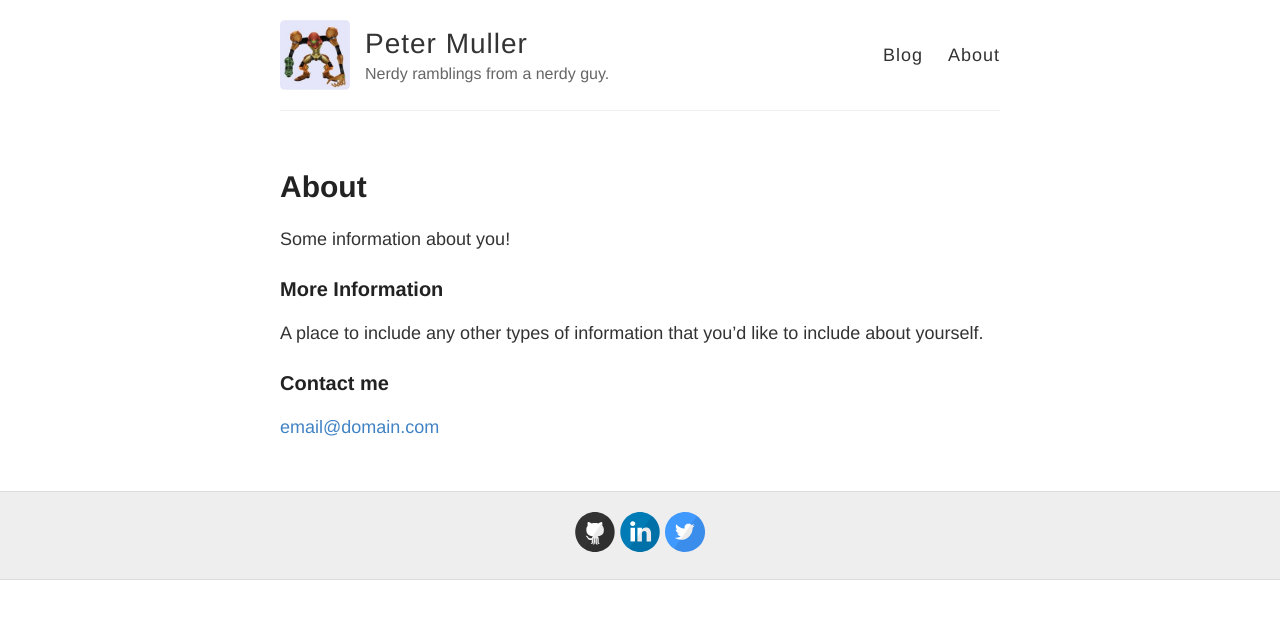
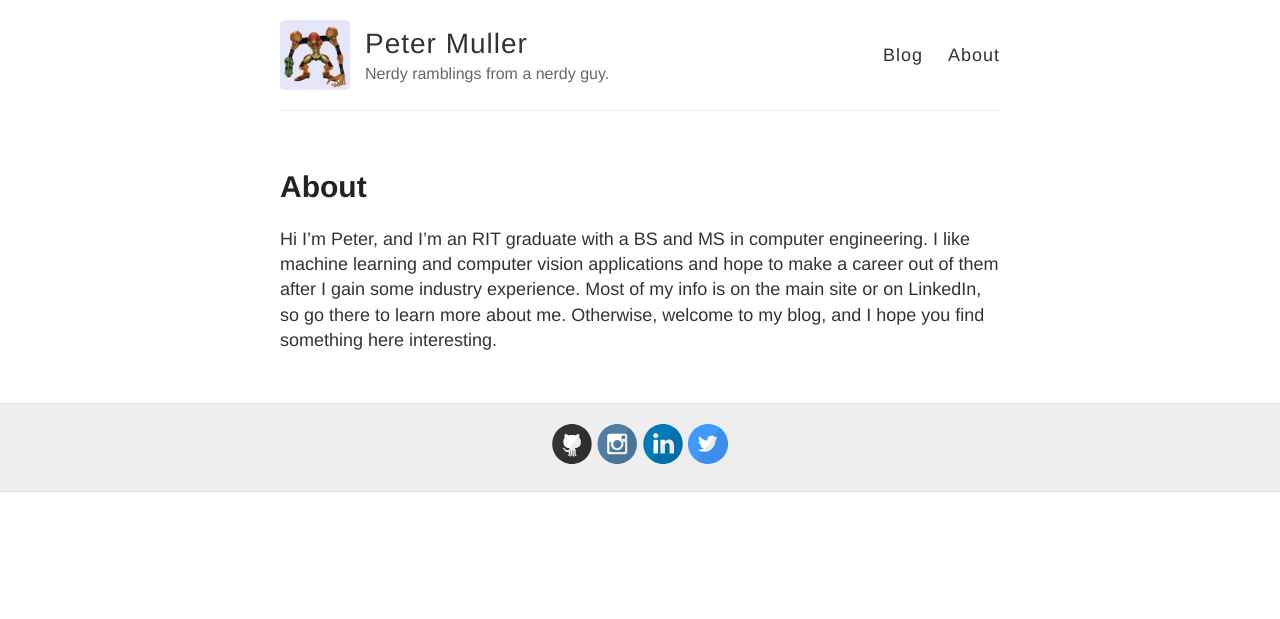
Before and after one commit to petermuller/blog, a Jekyll site: the page built from about.md, in a window 1280 px wide. Shown: the top 619 px of the page. Built offline with Jekyll 4.4.1, drawn with Linux system fonts in a browser that asks for light colours.

Commit message:
edits to aboutme and added a post. fixed the title image

```diff
--- a/_config.yml
+++ b/_config.yml
@@ -9,7 +9,7 @@ name: Peter Muller
 description: Nerdy ramblings from a nerdy guy.
 
 # URL of your avatar or profile pic (you could use your GitHub profile pic)
-avatar: /images/profile.jpg
+avatar: /blog/images/profile.jpg
 
 #
 # Flags below are optional
@@ -22,7 +22,7 @@ footer-links:
   facebook:
   flickr:
   github: petermuller
-  instagram:
+  instagram: petermuller21
   linkedin: petermuller0
   pinterest:
   rss: # just type anything here for a working RSS icon
--- a/about.md
+++ b/about.md
@@ -4,12 +4,7 @@ title: About
 permalink: /about/
 ---
 
-Some information about you!
-
-### More Information
-
-A place to include any other types of information that you'd like to include about yourself.
-
-### Contact me
-
-[email@domain.com](mailto:email@domain.com)
+Hi I'm Peter, and I'm an RIT graduate with a BS and MS in computer engineering.
+I like machine learning and computer vision applications and hope to make a career out of them after I gain some industry experience.
+Most of my info is on the main site or on LinkedIn, so go there to learn more about me.
+Otherwise, welcome to my blog, and I hope you find something here interesting.
```
Also changed, not shown: _posts/2014-3-3-Hello-World.md (deleted, +0 -10 lines), _posts/2016-12-30-Testing.md (added, +6 -0 lines).
